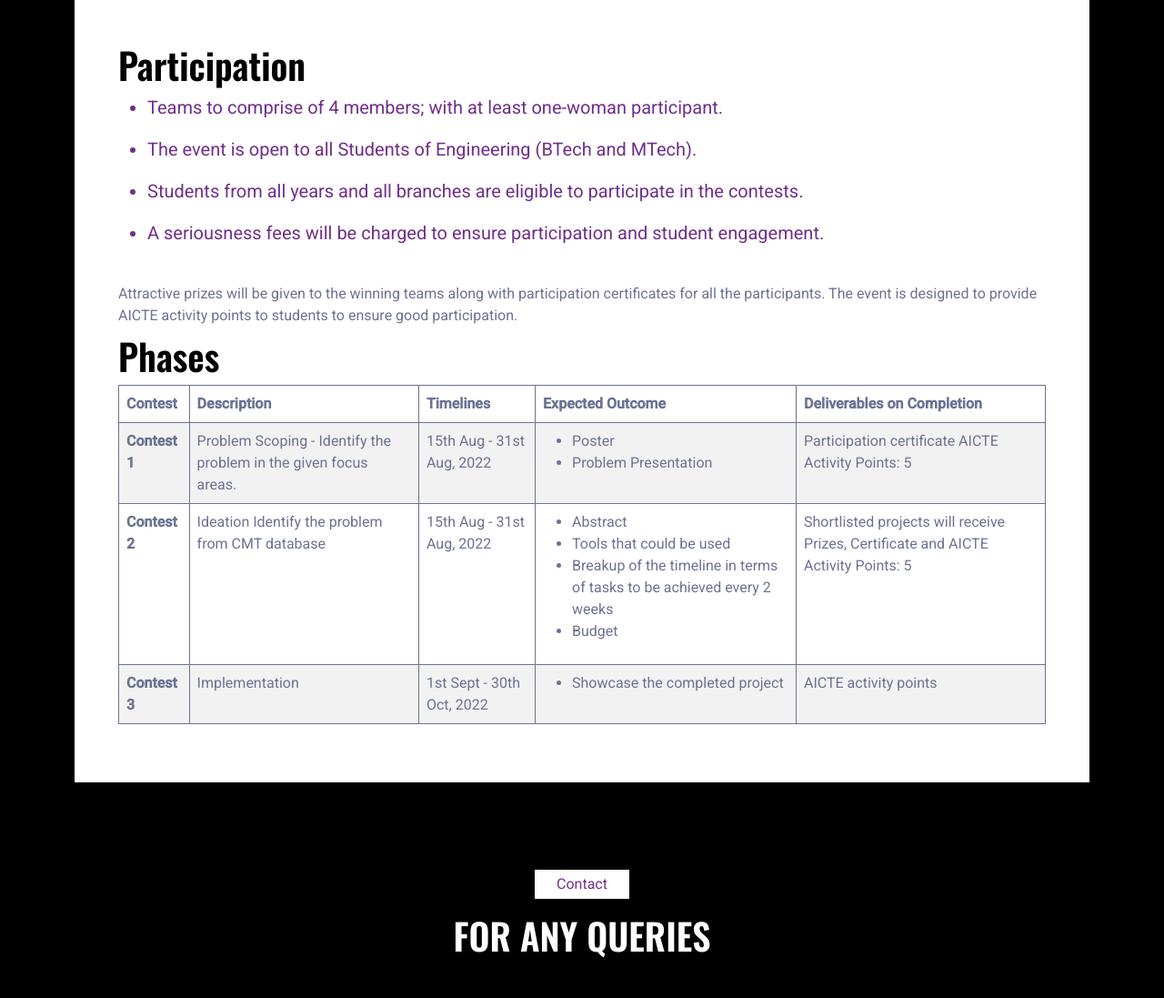
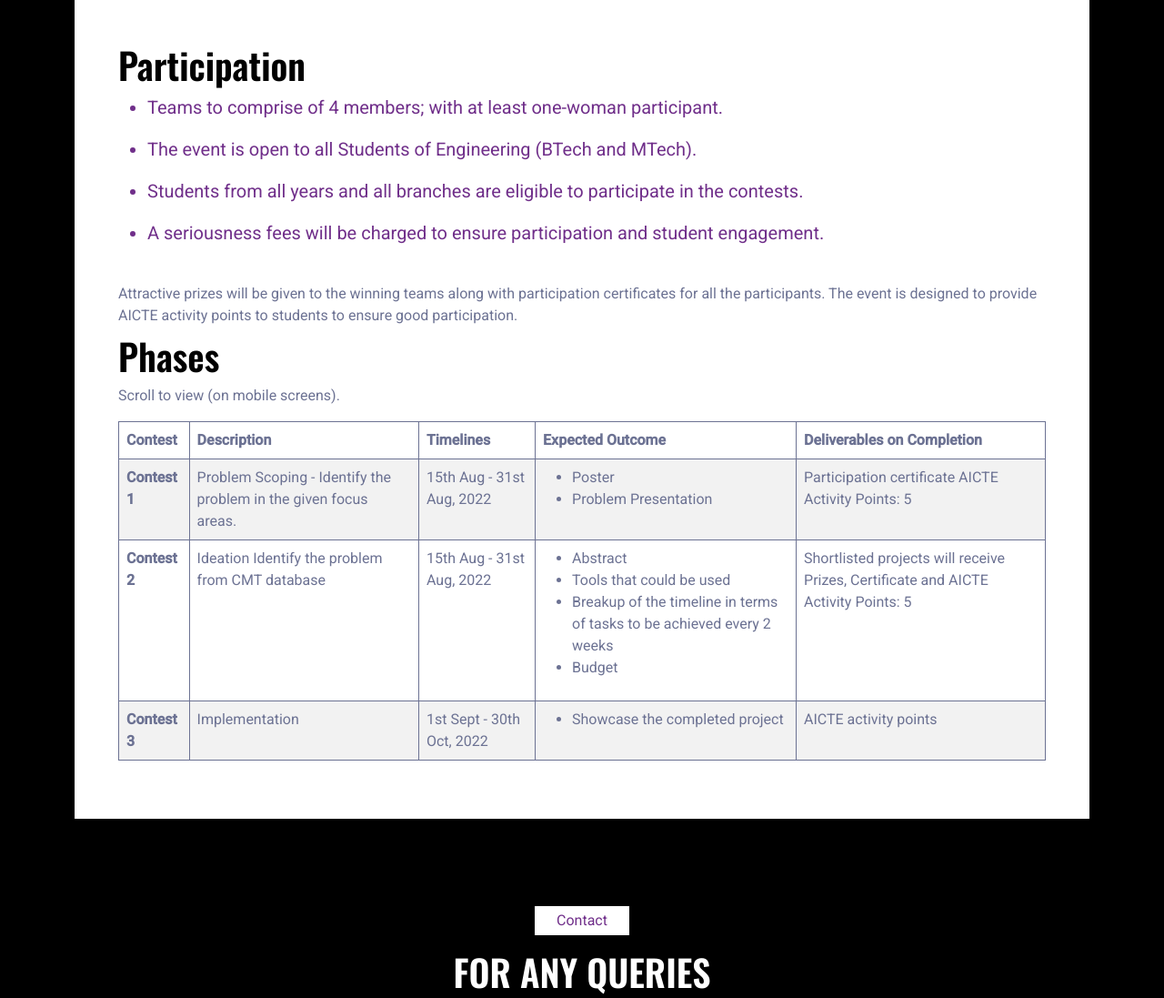
Before and after one commit to Nagalekha/WIE-HACK-SG, a PHP site: page / in a window 1280 px wide. Shown: the part 2894-3991 px from the top of the page at 91% size. Run offline with PHP 8.4, Linux system fonts and the light colour scheme; some libraries are stand-ins or nearby versions.

Commit message:
table res

```diff
--- a/components/phases.php
+++ b/components/phases.php
@@ -18,6 +18,8 @@
                     Attractive prizes will be given to the winning teams along with participation certificates for all the participants. The event is designed to provide AICTE activity points to students to ensure good participation.
                     <h1 style="color: black;" class="mb-2 mt-2">Phases</h1>
                     <!-- Table for phases -->
+                    <div class="table-responsive">
+                        <p>Scroll to view (on mobile screens).</p>
                     <table class="table table-bordered table-striped mt-2">
                         <thead>
                             <tr>
@@ -68,6 +70,7 @@
                             </tr>
                         </tbody>
                     </table>
+                    </div>
                 </div>
             </div>
         </div>
```
